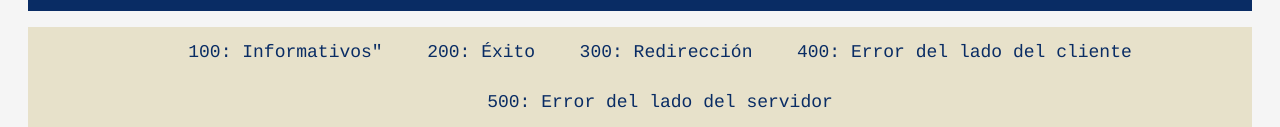
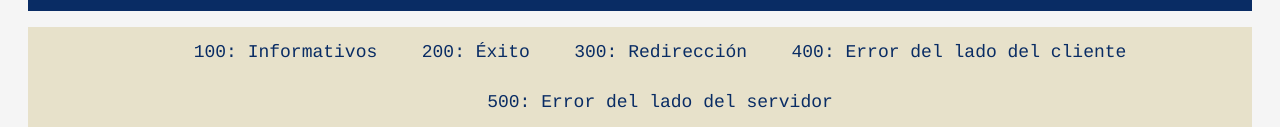
Before and after one commit to AgustinaGuitmanD/HTTChe, a plain HTML site: page index.html in a window 1280 px wide. Shown: the part 201-328 px from the top of the page. Drawn offline with Linux system fonts and the light colour scheme.

Commit message:
arreglo pequeño bug

```diff
--- a/index.html
+++ b/index.html
@@ -16,7 +16,7 @@
 <section class="contenedor contenedor-menu">
     <nav>
         <ul class="menu">
-            <li> <a href="#"> 100: Informativos" </a></li>
+            <li> <a href="#"> 100: Informativos </a></li>
             <li> <a href="#"> 200: Éxito </a></li>
             <li> <a href="#"> 300: Redirección </a></li>
             <li> <a href="#"> 400: Error del lado del cliente </a></li>
```
